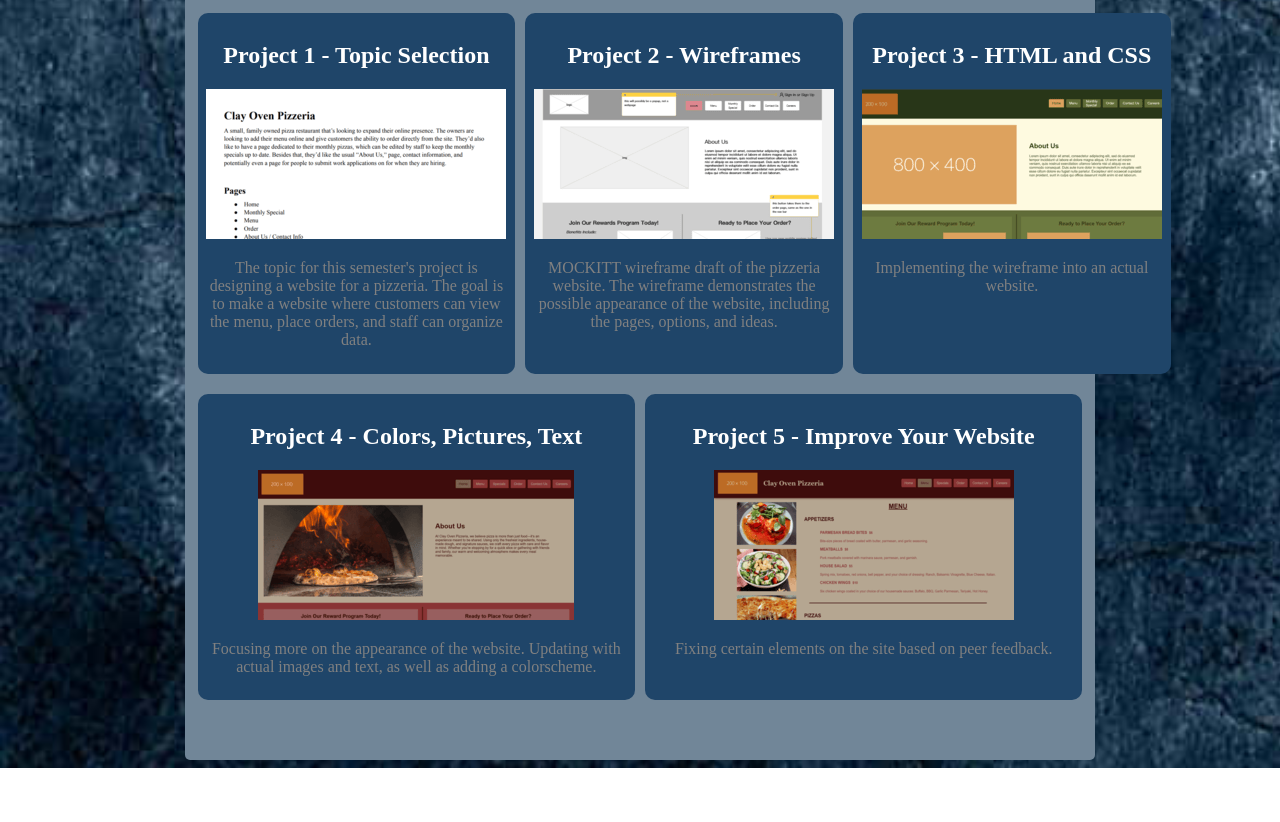
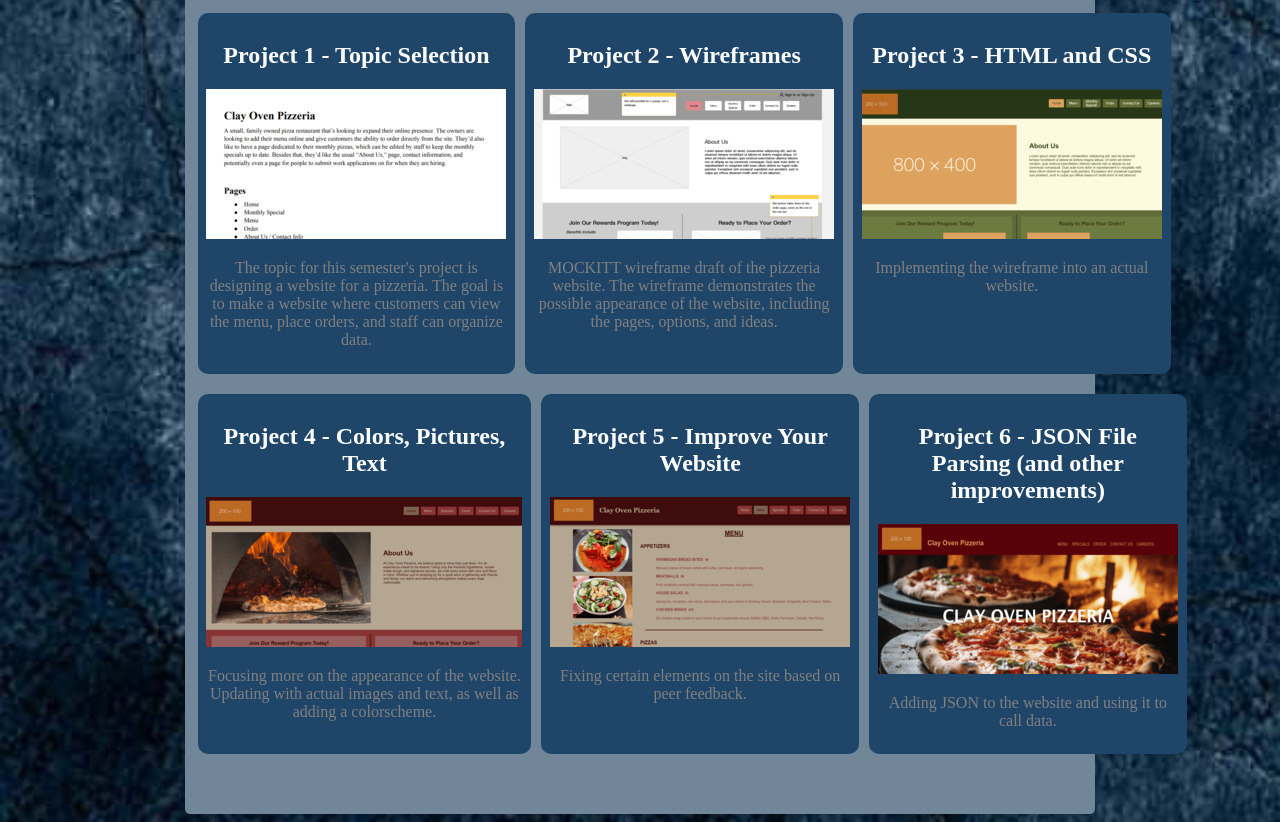
Before and after one commit to aweaver422/aweaver422.github.io, a plain HTML site: page csce242/index.html in a window 1280 px wide. Shown: the part 1411-2233 px from the top of the page. Before the commit the page ends 2179 px from the top, so only its background shows below. Drawn offline with Linux system fonts and the light colour scheme.

Commit message:
updated home page

```diff
--- a/csce242/index.html
+++ b/csce242/index.html
@@ -139,6 +139,13 @@
                                 <p>Fixing certain elements on the site based on peer feedback.</p>
                             </a>
                         </section>
+                        <section class="one">
+                            <a href="projects/part6/index.html">
+                                <h2>Project 6 - JSON File Parsing (and other improvements)</h2>
+                                <img src="images/projectcover6.png" alt="Project Cover 6">
+                                <p>Adding JSON to the website and using it to call data.</p>
+                            </a>
+                        </section>
                     </div>
             </div>
 
```
Also changed, not shown: csce242/images/projectcover6.png (added).
